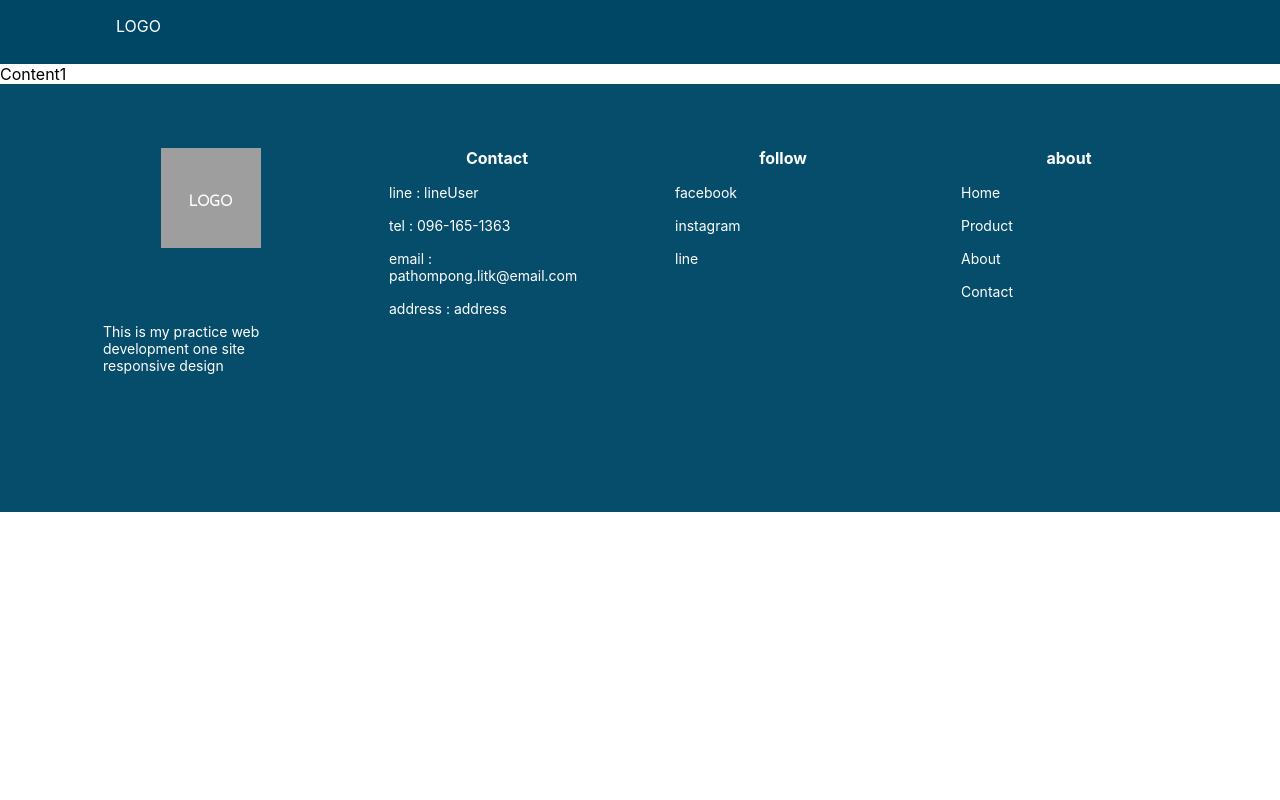
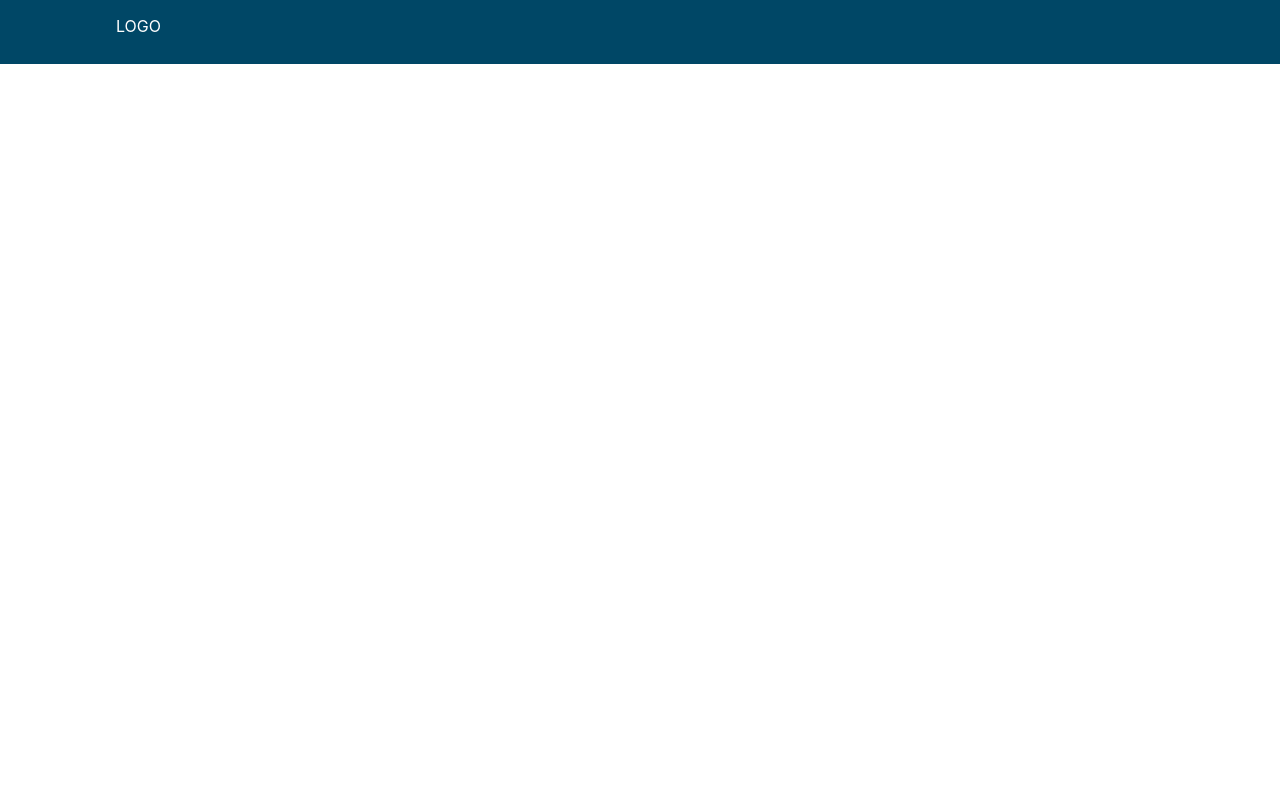
Before and after one commit to PathompongPA/react-simple-responsive, a React (Create React App) app: page / in a window 1280 px wide. Shown: the top 800 px of the page. Built offline with nearby package versions, Linux system fonts and the light colour scheme.

Commit message:
change : name component from  content1 -> home

```diff
--- a/src/App.js
+++ b/src/App.js
@@ -1,11 +1,11 @@
 import "./App.css";
-import { Content1, Footer, Navbar } from "./component";
+import { Footer, Home, Navbar } from "./component";
 
 function App() {
   return (
     <div id="boxApp">
       <Navbar />
-      <Content1 />
+      <Home />
       <Footer />
     </div>
   );
--- /dev/null
+++ b/src/component/Home/home.css
@@ -0,0 +1,6 @@
+#box-home {
+  height: 100vh;
+  background-color: white;
+  #box-home-inner {
+  }
+}
--- /dev/null
+++ b/src/component/Home/home.js
@@ -0,0 +1,8 @@
+import "./home.css";
+export default function Home() {
+  return (
+    <div id="box-home">
+      <div id="box-home-inner"></div>
+    </div>
+  );
+}
--- a/src/component/content1/content1.js
+++ /dev/null
@@ -1,3 +0,0 @@
-export default function Content1() {
-  return <div id="box-content1">Content1</div>;
-}
--- a/src/component/index.js
+++ b/src/component/index.js
@@ -1,4 +1,4 @@
+import Home from "./Home/home";
 import Footer from "./footer/footer";
 import Navbar from "./navbar/navbar";
-import Content1 from "./content1/content1";
-export { Content1, Navbar, Footer };
+export { Home, Navbar, Footer };
```
Also changed, not shown: src/component/content1/content1.css (deleted).
